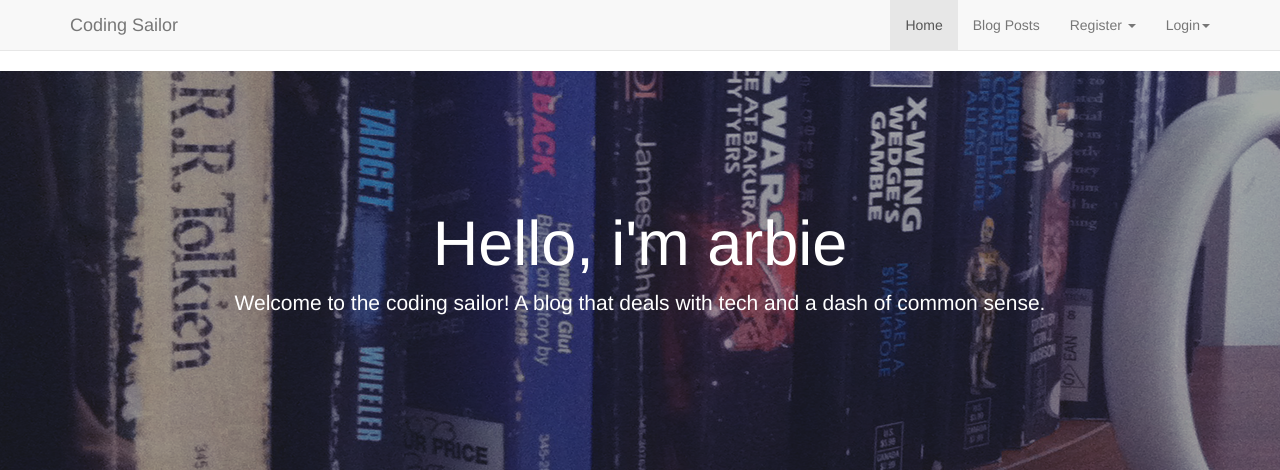
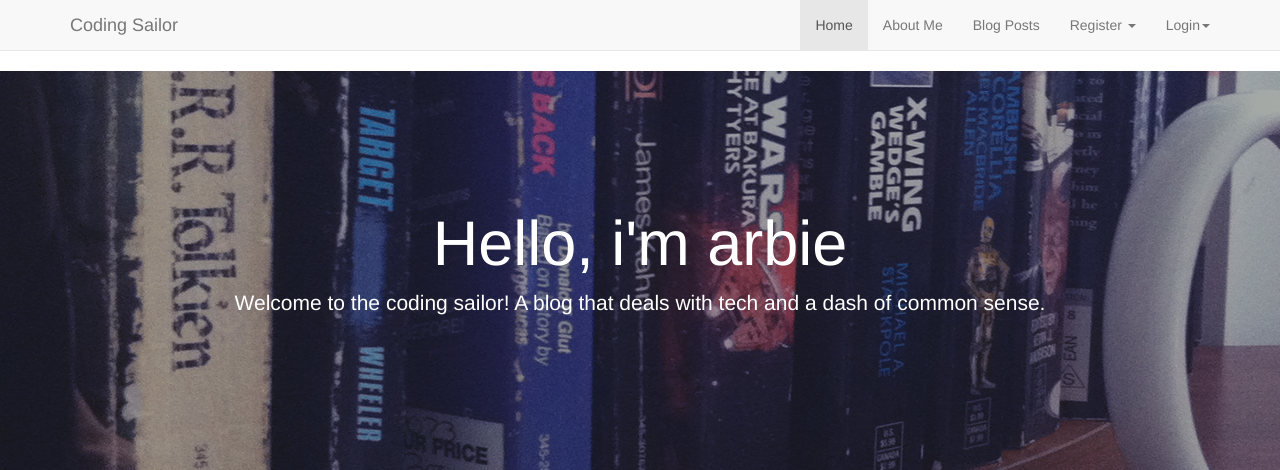
Before and after one commit to AnthonySaldana/CodingSailor.com-BlogProject, a PHP site: page /index.php in a window 1280 px wide. Shown: the top 470 px of the page. Run offline with PHP 8.4, Linux system fonts and the light colour scheme; data that the repository does not hold is empty; some libraries are stand-ins or nearby versions.

Commit message:
Update header.php

```diff
--- a/header.php
+++ b/header.php
@@ -37,6 +37,10 @@ _headerhtml;
 if ($tag == "home")
 { echo "<li class='active'><a href = '/index.php'>Home</a></li>"; }
 else { echo "<li><a href = '/index.php'>Home</a></li>"; }
+
+if ($tag == "about")
+{ echo "<li class='active'><a href = '/about.php/'> About Me</a></li>"; }
+else { echo "<li><a href = '/about.php'>About Me</a></li>"; }
 
 if ($tag == "posts")
 { echo "<li class='active'><a href = '/posts/'> Blog Posts</a></li>"; }
```
